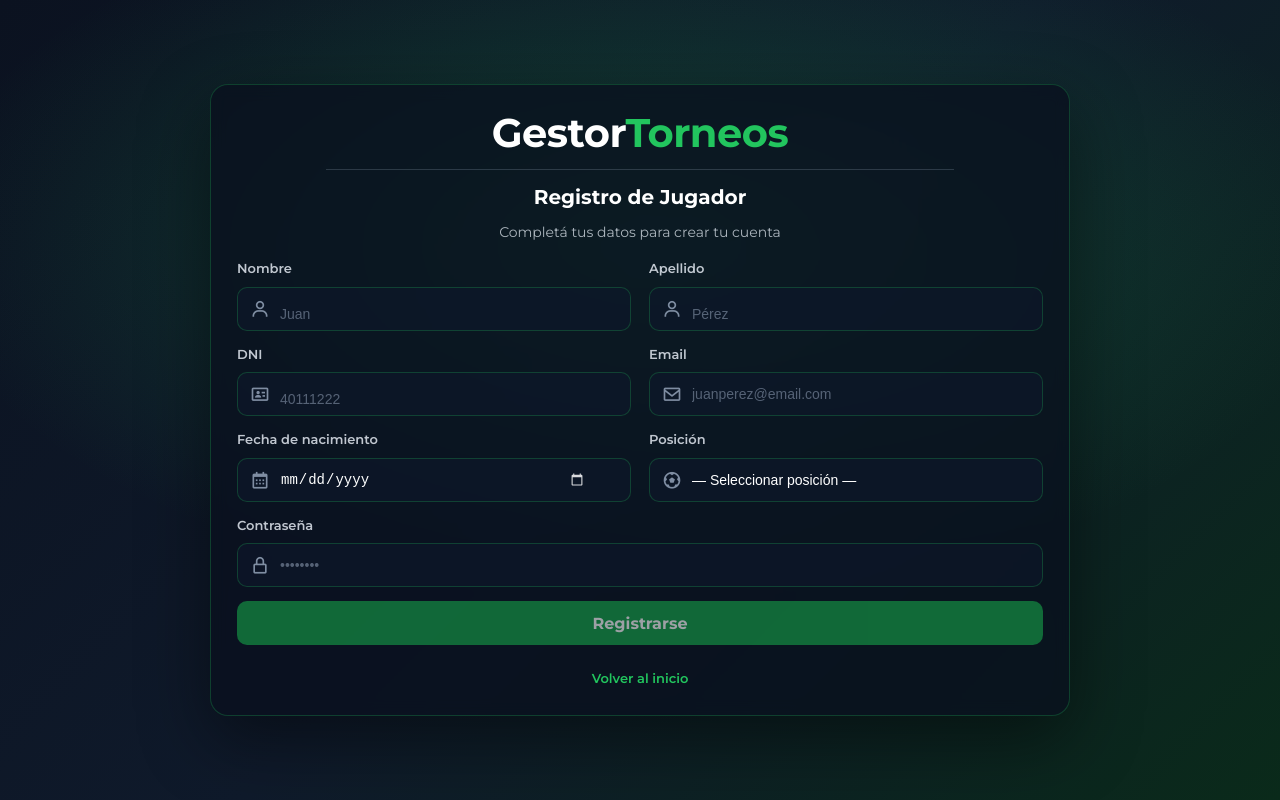
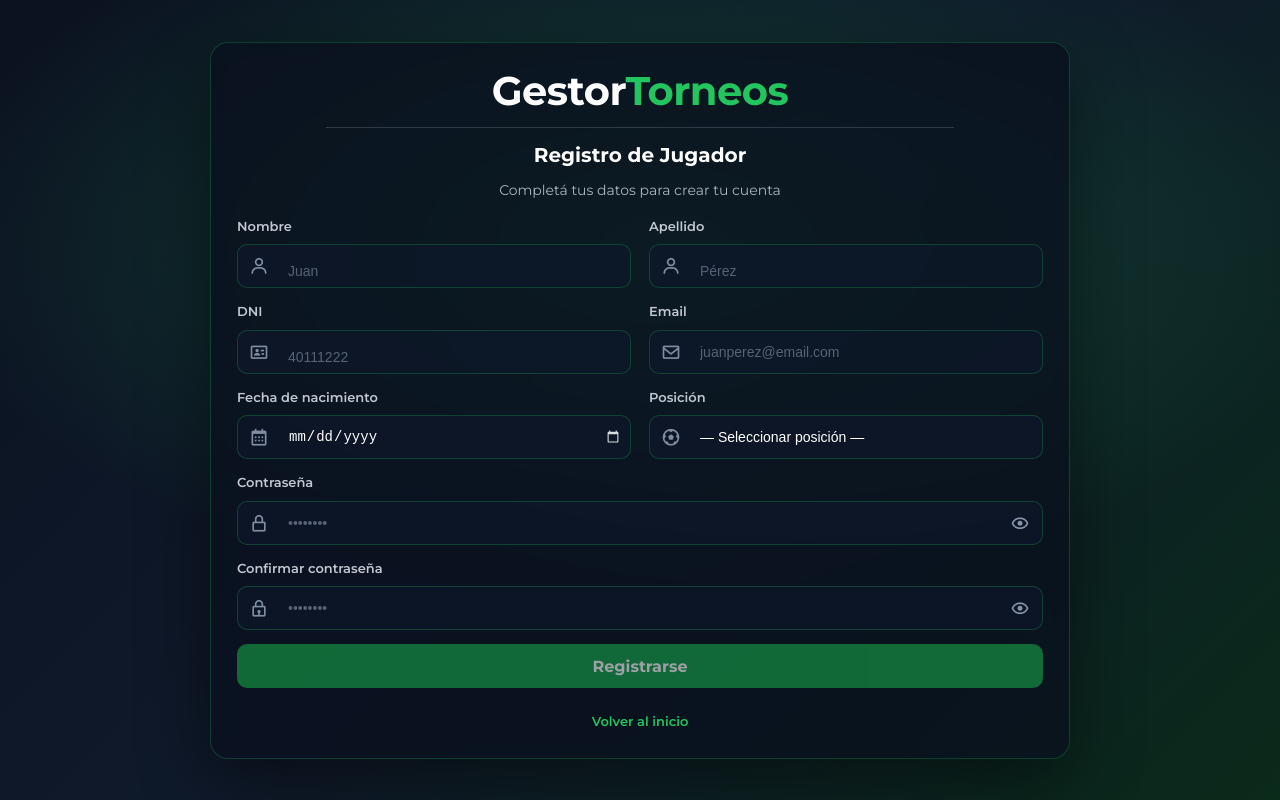
Before and after one commit to tomasandino12/frontend-TPtorneos, a React (Vite) app: page /registro in a window 1280 px wide. Built offline with nearby package versions, Linux system fonts and the light colour scheme.

Commit message:
arreglos de estética simples.

```diff
--- a/src/App.jsx
+++ b/src/App.jsx
@@ -10,7 +10,7 @@ import FixtureTorneo from "./pages/FixtureTorneo.jsx"
 import Equipos from "./pages/Equipos.jsx"
 import MiPerfil from "./pages/MiPerfil.jsx"
 import EquipoDetalle from "./pages/EquipoDetalle.jsx"
-import MenuAdmin from "./pages/MenuAdmin.jsx"
+import MenuAdmin from "./pages/InicioSesionAdmin.jsx"
 import Inicio from "./pages/Inicio.jsx"
 
 function App() {
--- a/src/pages/InicioSesion.jsx
+++ b/src/pages/InicioSesion.jsx
@@ -119,6 +119,7 @@ function InicioSesion() {
                 placeholder="••••••••"
                 value={contraseña}
                 onChange={(e) => setContraseña(e.target.value)}
+                style={{ textAlign: "left" }}
                 required
               />
               <button
--- a/src/pages/MenuAdmin.jsx
+++ b/src/pages/InicioSesionAdmin.jsx
@@ -1,4 +1,4 @@
-import "../styles/MenuAdmin.css";
+import "../styles/InicioSesionAdmin.css";
 import { useNavigate } from "react-router-dom";
 import { useEffect, useState } from "react";
 
@@ -88,6 +88,7 @@ function MenuAdmin() {
                 placeholder="********"
                 value={contrasena}
                 onChange={(e) => setContrasena(e.target.value)}
+                style={{ textAlign: "left" }}
                 required
               />
               <button
@@ -110,7 +111,7 @@ function MenuAdmin() {
             Volver al inicio{" "}
             <span
               className="link-green"
-              onClick={() => navigate("/InicioSesion")}
+              onClick={() => navigate("/")}
             >
               Usuario
             </span>
--- a/src/pages/Registro.jsx
+++ b/src/pages/Registro.jsx
@@ -13,10 +13,14 @@ function Registro() {
     fecha_nacimiento: "",
     posicion: "",
     contraseña: "",
+    confirmarContraseña: "",
   });
 
   const [error, setError] = useState("");
   const [emailError, setEmailError] = useState("");
+  const [confirmarError, setConfirmarError] = useState("");
+  const [mostrarPass, setMostrarPass] = useState(false);
+  const [mostrarConfirmar, setMostrarConfirmar] = useState(false);
 
   useEffect(() => {
     document.body.classList.add("bg-login");
@@ -24,10 +28,17 @@ function Registro() {
   }, []);
 
   const handleChange = (e) => {
-    setForm({ ...form, [e.target.name]: e.target.value });
+    const updated = { ...form, [e.target.name]: e.target.value };
+    setForm(updated);
     if (e.target.name === "email") {
       if (!/\S+@\S+\.\S+/.test(e.target.value)) setEmailError("El email no es válido");
       else setEmailError("");
+    }
+    if (e.target.name === "contraseña" || e.target.name === "confirmarContraseña") {
+      const nueva = e.target.name === "contraseña" ? e.target.value : updated.contraseña;
+      const confirmar = e.target.name === "confirmarContraseña" ? e.target.value : updated.confirmarContraseña;
+      if (confirmar && nueva !== confirmar) setConfirmarError("Las contraseñas no coinciden");
+      else setConfirmarError("");
     }
   };
 
@@ -38,7 +49,9 @@ function Registro() {
     /\S+@\S+\.\S+/.test(form.email) &&
     form.fecha_nacimiento !== "" &&
     form.posicion !== "" &&
-    form.contraseña.length >= 6;
+    form.contraseña.length >= 6 &&
+    form.confirmarContraseña === form.contraseña &&
+    form.confirmarContraseña !== "";
 
   const handleSubmit = async (e) => {
     e.preventDefault();
@@ -205,14 +218,49 @@ function Registro() {
                 <i className="bx bx-lock-alt field-icon"></i>
                 <input
                   id="contraseña"
-                  type="password"
+                  type={mostrarPass ? "text" : "password"}
                   name="contraseña"
                   value={form.contraseña}
                   onChange={handleChange}
                   placeholder="••••••••"
+                  style={{ textAlign: "left" }}
                   required
                 />
+                <button
+                  type="button"
+                  className="field-action"
+                  onClick={() => setMostrarPass(!mostrarPass)}
+                  aria-label={mostrarPass ? "Ocultar contraseña" : "Mostrar contraseña"}
+                >
+                  <i className={`bx ${mostrarPass ? "bx-hide" : "bx-show"}`}></i>
+                </button>
               </div>
+            </div>
+
+            <div className="field field-full">
+              <label className="field-label" htmlFor="confirmarContraseña">Confirmar contraseña</label>
+              <div className="field-control">
+                <i className="bx bx-lock field-icon"></i>
+                <input
+                  id="confirmarContraseña"
+                  type={mostrarConfirmar ? "text" : "password"}
+                  name="confirmarContraseña"
+                  value={form.confirmarContraseña}
+                  onChange={handleChange}
+                  placeholder="••••••••"
+                  style={{ textAlign: "left" }}
+                  required
+                />
+                <button
+                  type="button"
+                  className="field-action"
+                  onClick={() => setMostrarConfirmar(!mostrarConfirmar)}
+                  aria-label={mostrarConfirmar ? "Ocultar contraseña" : "Mostrar contraseña"}
+                >
+                  <i className={`bx ${mostrarConfirmar ? "bx-hide" : "bx-show"}`}></i>
+                </button>
+              </div>
+              {confirmarError && <p className="auth-error">{confirmarError}</p>}
             </div>
           </div>
 
--- a/src/styles/InicioSesion.css
+++ b/src/styles/InicioSesion.css
@@ -83,13 +83,13 @@ body.bg-login {
 }
 
 .field-control {
-  position: relative;
   display: flex;
   align-items: center;
   height: 44px;
   border-radius: 10px;
   background: rgba(15, 23, 42, 0.65);
   border: 1px solid rgba(34, 197, 94, 0.25);
+  overflow: hidden;
   transition: border-color 0.2s ease, box-shadow 0.2s ease;
 }
 
@@ -99,21 +99,27 @@ body.bg-login {
 }
 
 .field-icon {
-  position: absolute;
-  left: 12px;
+  flex-shrink: 0;
+  width: 42px;
+  display: flex;
+  align-items: center;
+  justify-content: center;
   font-size: 20px;
   color: rgba(148, 163, 184, 0.85);
+  pointer-events: none;
 }
 
 .field-control input {
-  width: 100%;
+  flex: 1;
+  min-width: 0;
   height: 100%;
-  padding: 0 44px 0 42px;
+  padding: 0 8px;
   background: transparent;
   border: none;
   outline: none;
   color: #ffffff;
   font-size: 14px;
+  text-align: left;
 }
 
 .field-control input::placeholder {
@@ -121,17 +127,17 @@ body.bg-login {
 }
 
 .field-action {
-  position: absolute;
-  right: 10px;
-  height: 34px;
-  width: 34px;
-  border-radius: 8px;
+  flex-shrink: 0;
+  height: 44px;
+  width: 44px;
   border: none;
   background: transparent;
   color: rgba(148, 163, 184, 0.9);
   cursor: pointer;
-  display: grid;
-  place-items: center;
+  display: flex;
+  align-items: center;
+  justify-content: center;
+  outline: none;
   transition: background 0.2s ease, color 0.2s ease;
 }
 
@@ -311,6 +317,7 @@ body.bg-login {
 .field-control select {
   background-color: transparent !important;
   box-shadow: none !important;
+  text-align: left !important;
 }
 
 /* ===== Autofill (Chrome) ===== */
--- a/src/styles/MenuAdmin.css
+++ b/src/styles/InicioSesionAdmin.css
@@ -83,13 +83,13 @@ body.bg-login {
 }
 
 .field-control {
-  position: relative;
   display: flex;
   align-items: center;
   height: 44px;
   border-radius: 10px;
   background: rgba(15, 23, 42, 0.65);
   border: 1px solid rgba(34, 197, 94, 0.25);
+  overflow: hidden;
   transition: border-color 0.2s ease, box-shadow 0.2s ease;
 }
 
@@ -99,21 +99,27 @@ body.bg-login {
 }
 
 .field-icon {
-  position: absolute;
-  left: 12px;
+  flex-shrink: 0;
+  width: 42px;
+  display: flex;
+  align-items: center;
+  justify-content: center;
   font-size: 20px;
   color: rgba(148, 163, 184, 0.85);
+  pointer-events: none;
 }
 
 .field-control input {
-  width: 100%;
+  flex: 1;
+  min-width: 0;
   height: 100%;
-  padding: 0 44px 0 42px;
+  padding: 0 8px;
   background: transparent;
   border: none;
   outline: none;
   color: #ffffff;
   font-size: 14px;
+  text-align: left;
 }
 
 .field-control input::placeholder {
@@ -121,17 +127,17 @@ body.bg-login {
 }
 
 .field-action {
-  position: absolute;
-  right: 10px;
-  height: 34px;
-  width: 34px;
-  border-radius: 8px;
+  flex-shrink: 0;
+  height: 44px;
+  width: 44px;
   border: none;
   background: transparent;
   color: rgba(148, 163, 184, 0.9);
   cursor: pointer;
-  display: grid;
-  place-items: center;
+  display: flex;
+  align-items: center;
+  justify-content: center;
+  outline: none;
   transition: background 0.2s ease, color 0.2s ease;
 }
 
@@ -311,6 +317,7 @@ body.bg-login {
 .field-control select {
   background-color: transparent !important;
   box-shadow: none !important;
+  text-align: left !important;
 }
 
 /* ===== Autofill (Chrome) ===== */
--- a/src/styles/Registro.css
+++ b/src/styles/Registro.css
@@ -102,13 +102,13 @@ body.bg-login {
 }
 
 .field-control {
-  position: relative;
   display: flex;
   align-items: center;
   height: 44px;
   border-radius: 10px;
   background: rgba(15, 23, 42, 0.65);
   border: 1px solid rgba(34, 197, 94, 0.25);
+  overflow: hidden;
   transition: border-color 0.2s ease, box-shadow 0.2s ease;
 }
 
@@ -118,27 +118,57 @@ body.bg-login {
 }
 
 .field-icon {
-  position: absolute;
-  left: 12px;
+  flex-shrink: 0;
+  width: 42px;
+  display: flex;
+  align-items: center;
+  justify-content: center;
   font-size: 20px;
   color: rgba(148, 163, 184, 0.85);
+  pointer-events: none;
 }
 
 .field-control input,
 .field-control select {
-  width: 100%;
+  flex: 1;
+  min-width: 0;
   height: 100%;
-  padding: 0 14px 0 42px;
+  padding: 0 8px;
   background: transparent;
   border: none;
   outline: none;
   color: #ffffff;
   font-size: 14px;
+  text-align: left;
   appearance: none;
 }
 
 .field-control input::placeholder {
   color: rgba(148, 163, 184, 0.55);
+}
+
+.field-action {
+  flex-shrink: 0;
+  height: 44px;
+  width: 44px;
+  border: none;
+  background: transparent;
+  color: rgba(148, 163, 184, 0.9);
+  cursor: pointer;
+  display: flex;
+  align-items: center;
+  justify-content: center;
+  outline: none;
+  transition: background 0.2s ease, color 0.2s ease;
+}
+
+.field-action:hover {
+  background: rgba(148, 163, 184, 0.12);
+  color: rgba(226, 232, 240, 0.95);
+}
+
+.field-action i {
+  font-size: 20px;
 }
 
 .field-control select option {
@@ -206,6 +236,7 @@ body.bg-login {
   border: 0 !important;
   outline: 0 !important;
   box-shadow: none !important;
+  text-align: left !important;
 }
 
 /* Chrome / Edge */
```
